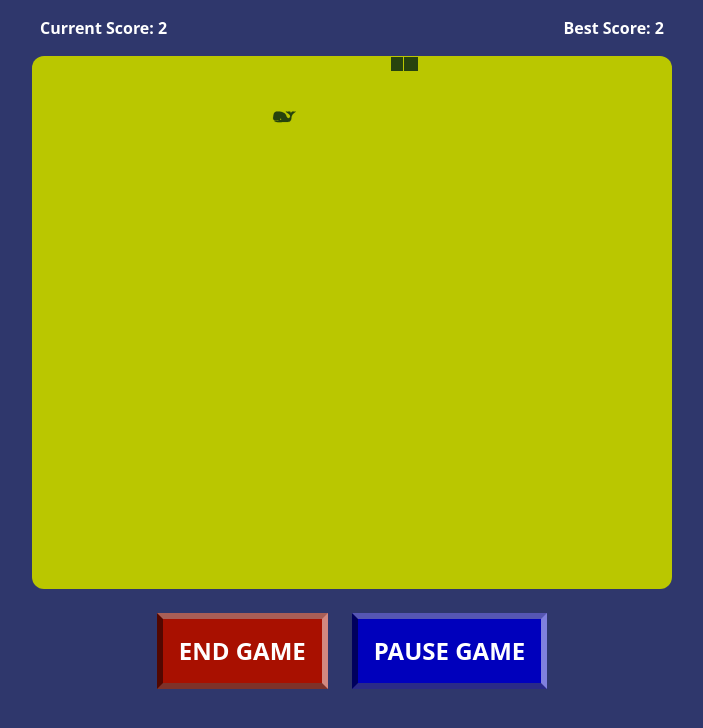
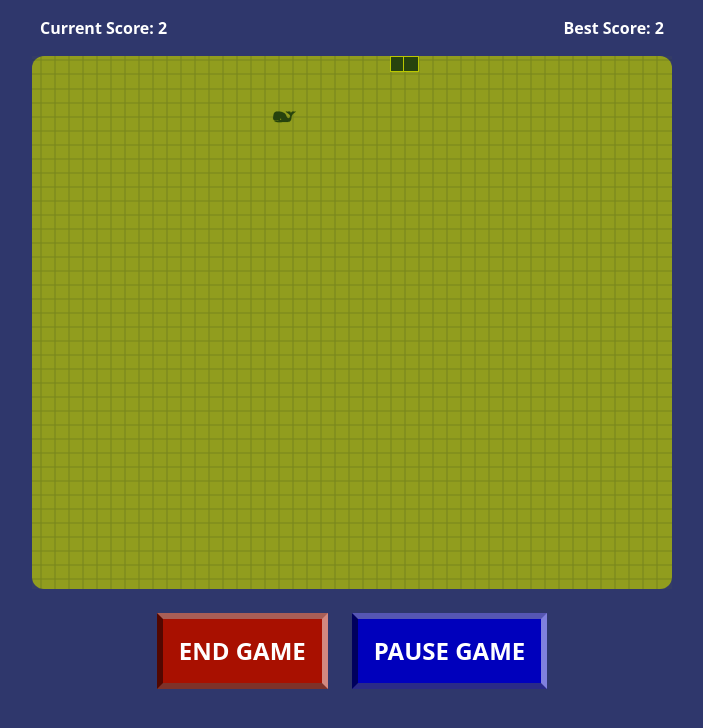
Before and after one commit to khleomix/retro-snake-game, a Next.js app: page / in a window 1280 px wide. Both pictures are taken after a click on the button "PLAY GAME". Shown: the top 728 px of the page, without its empty margins (288-991 px from the left). Built offline with nearby package versions, Linux system fonts and the light colour scheme.

Commit message:
Add grid background

```diff
--- a/src/components/Game.tsx
+++ b/src/components/Game.tsx
@@ -148,7 +148,7 @@ class Game extends React.Component {
 				</div>
 
 		  		{this.state.play ?
-					<div className={`h-4/6 w-[80vw] sm:w-[50vw] relative ${this.state.pause ? "bg-gray-100" : "bg-primary"} rounded-xl`}>
+					<div className={`game-box h-4/6 w-[80vw] sm:w-[50vw] relative bg-opacity-70 ${this.state.pause ? "bg-gray-100" : "bg-primary"} rounded-xl`}>
 						<Snake snakePixels={this.state.snakePixels}/>
 						<Food dot={this.state.food}/>
 					</div>
--- a/src/styles/globals.css
+++ b/src/styles/globals.css
@@ -6,7 +6,18 @@
 
 html,
 body {
-	@apply p-0 m-0 font-sans bg-tertiary;
+	@apply p-0 m-0 font-sans bg-tertiary overflow-x-hidden;
+}
+
+.game-box::before {
+	background-image: repeating-linear-gradient(to bottom, #0000, #0000 12px, #27430e78 12px, #27430e78 14px),
+                    repeating-linear-gradient(to right, #bac70029, #bac70029 12px, #27430e78 12px, #27430e78 14px);
+	background-position: -4px 20px;
+	content: '';
+	height: 100%;
+	width: 100%;
+	opacity: 0.25;
+	display: block;
 }
 
 * {
```
